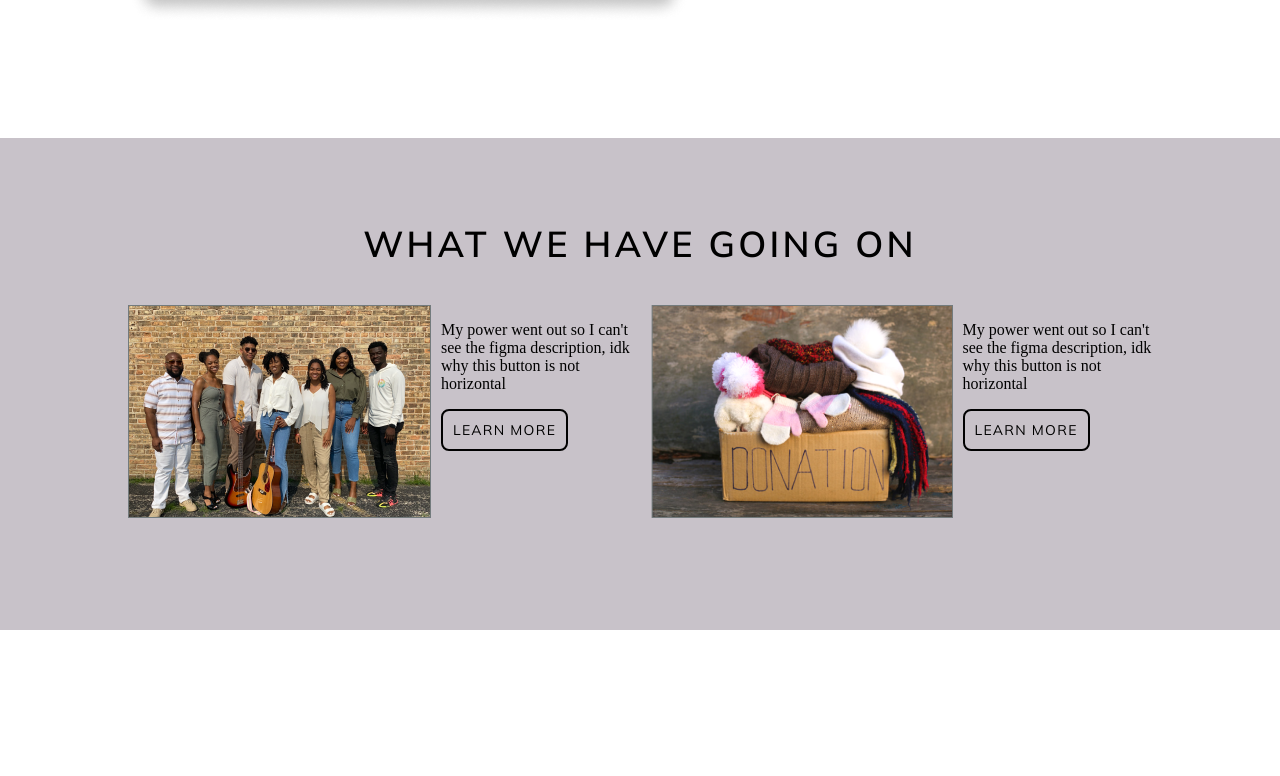
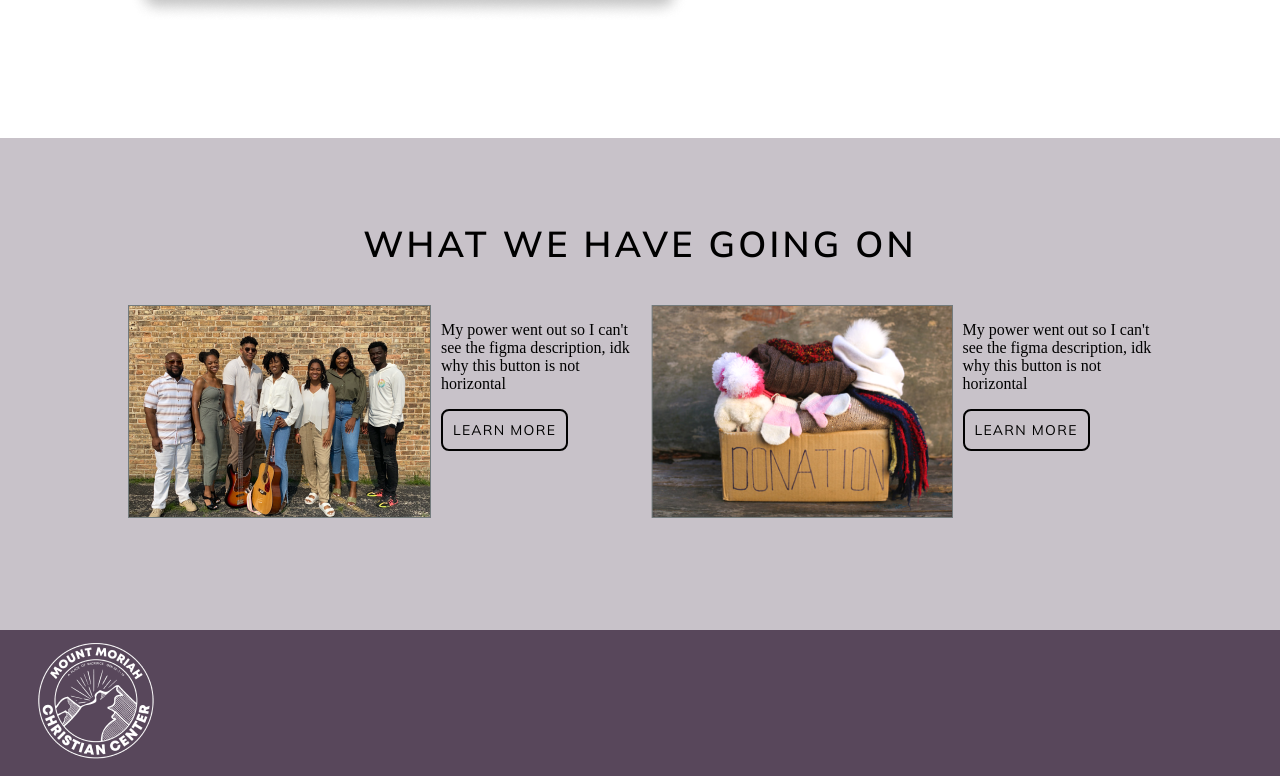
Before and after one commit to Nethra2021/MMCC, a plain HTML site: page index.html in a window 1280 px wide. Shown: the part 2300-3076 px from the top of the page. Before the commit the page ends 2930 px from the top, so only its background shows below. Drawn offline with Linux system fonts and the light colour scheme; a web font is replaced by a local one.

Commit message:
Update index.html

```diff
--- a/index.html
+++ b/index.html
@@ -89,5 +89,9 @@
             </div>
         </div>
 
+        <!-- footer -->
+        <div class = "footer">
+            <a href = "../index.html"><img src = "images/Logo.png"></a>
+        </div>
     </body>
 </html>
```
